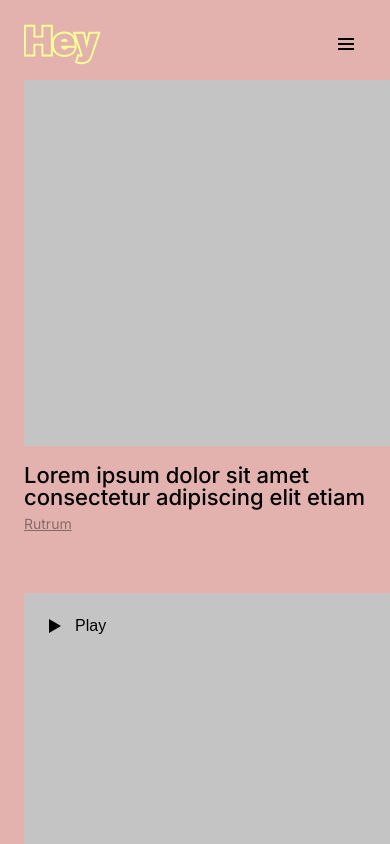
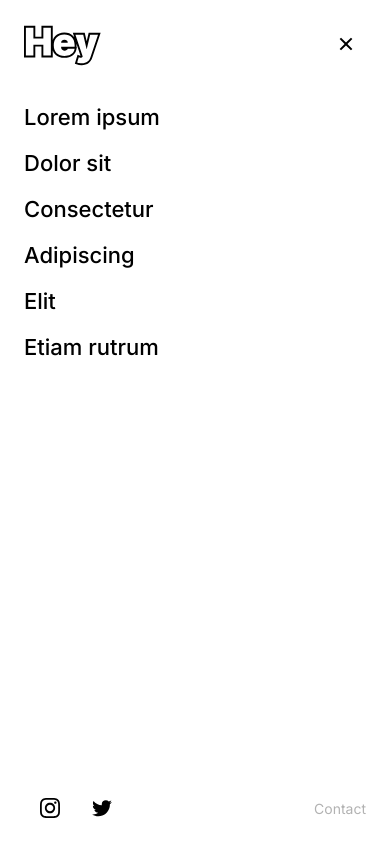
Before and after one commit to FougereBle/cosavostra-template-html, a website: page index.html in a window 390 px wide. Both pictures are taken after a click on the button 346 px from the left and 45 px from the top of the page. Shown: the top 844 px of the page. Drawn offline with Linux system fonts and the light colour scheme.

Commit message:
feat: add mobile menu

```diff
--- /dev/null
+++ b/assets/js/navigation.js
@@ -0,0 +1,5 @@
+document.querySelector('.main-header__burger').addEventListener('click', () => {
+    document.querySelector('.main-header__burger').classList.toggle('main-header__burger--opened');
+    document.querySelector('.main-header__col').classList.toggle('main-header__col--opened');
+    document.querySelector('.main-nav').classList.toggle('main-nav--opened');
+})
--- a/index.html
+++ b/index.html
@@ -16,12 +16,55 @@
   <div class="container">
     <div class="main-header__row">
       <div class="main-header__col main-header__col--left">
-        <img src="assets/img/logo-yellow.svg" alt="Logo" class="main-header__logo" />
+        <img src="assets/img/logo-yellow.svg" alt="Logo" class="main-header__logo main-header__logo--yellow" />
+        <img src="assets/img/logo-black.svg" alt="Logo" class="main-header__logo main-header__logo--black" />
       </div>
       <div class="main-header__col main-header__col--right">
         <button type="button" class="main-header__burger">
-          <img src="assets/img/burger.svg" alt="Menu" class="main-header__burger-icon" />
+          <img src="assets/img/burger.svg" alt="Menu" class="main-header__burger-icon main-header__burger-icon--open" />
+          <img src="assets/img/close.svg" alt="Menu" class="main-header__burger-icon main-header__burger-icon--close" />
         </button>
+      </div>
+    </div>
+    <div class="main-nav">
+      <nav class="main-nav__nav">
+        <ul>
+          <li class="main-nav__nav-item">
+            <a href="#" class="main-nav__nav-link">Lorem ipsum</a>
+          </li>
+          <li class="main-nav__nav-item">
+            <a href="#" class="main-nav__nav-link">Dolor sit</a>
+          </li>
+          <li class="main-nav__nav-item">
+            <a href="#" class="main-nav__nav-link">Consectetur</a>
+          </li>
+          <li class="main-nav__nav-item">
+            <a href="#" class="main-nav__nav-link">Adipiscing</a>
+          </li>
+          <li class="main-nav__nav-item">
+            <a href="#" class="main-nav__nav-link">Elit</a>
+          </li>
+          <li class="main-nav__nav-item">
+            <a href="#" class="main-nav__nav-link">Etiam rutrum</a>
+          </li>
+        </ul>
+      </nav>
+      <div class="main-nav__footer">
+        <div class="main-nav__footer-row">
+          <div class="main-nav__footer-col main-nav__footer-left">
+            <div class="main-nav__socials">
+              <a href="#" class="main-nav__social-link main-nav__social-instagram">
+                <img src="assets/img/instagram.svg" alt="Instagram" class="main-nav__social-icon main-nav__social-icon--instagram" />
+              </a>
+              <a href="#" class="main-nav__social-link main-nav__social-twitter">
+                <img src="assets/img/twitter.svg" alt="Instagram" class="main-nav__social-icon main-nav__social-icon--twitter" />
+              </a>
+            </div>
+          </div>
+          <div class="main-nav__footer-col main-nav__footer-right">
+            <a href="#" class="main-nav__footer-link">Contact</a>
+          </div>
+        </div>
       </div>
     </div>
   </div>
@@ -565,5 +608,7 @@
   </div>
 </footer>
 
+<script src="assets/js/navigation.js"></script>
+
 </body>
 </html>
--- a/src/scss/components/main-header.scss
+++ b/src/scss/components/main-header.scss
@@ -13,8 +13,26 @@
     align-items: center;
   }
 
+  .main-header__col {
+    &.main-header__col--opened {
+      .main-header__logo {
+        &.main-header__logo--yellow {
+          display: none;
+        }
+
+        &.main-header__logo--black {
+          display: block;
+        }
+      }
+    }
+  }
+
   .main-header__logo {
     height: $main-header-logo-height;
+
+    &.main-header__logo--black {
+      display: none;
+    }
   }
 
   .main-header__burger {
@@ -23,9 +41,25 @@
     margin: 0;
     background: none;
 
+    &.main-header__burger--opened {
+      .main-header__burger-icon {
+        &.main-header__burger-icon--open {
+          display: none;
+        }
+
+        &.main-header__burger-icon--close {
+          display: block;
+        }
+      }
+    }
+
     .main-header__burger-icon {
       width: $main-header-burger-icon-size;
       height: $main-header-burger-icon-size;
+
+      &.main-header__burger-icon--close {
+        display: none;
+      }
     }
   }
 }
--- /dev/null
+++ b/src/scss/components/main-nav.scss
@@ -0,0 +1,66 @@
+.main-nav {
+  display: none;
+  width: 100%;
+  margin-top: 40px;
+
+  &::before {
+    content: "";
+    background-color: $white-color;
+    position: fixed;
+    top: 0;
+    right: 0;
+    bottom: 0;
+    left: 0;
+    z-index: -1;
+  }
+
+  &.main-nav--opened {
+    display: block;
+  }
+
+  .main-nav__nav {
+    .main-nav__nav-item {
+      margin-bottom: 24px;
+
+      .main-nav__nav-link {
+        color: $black-color;
+        font-size: $main-nav-link-font-size;
+        font-weight: 500;
+        text-decoration: none;
+      }
+    }
+  }
+
+  .main-nav__footer {
+    position: fixed;
+    right: $padding-small;
+    bottom: $padding-small;
+    left: $padding-small;
+
+    .main-nav__footer-row {
+      display: flex;
+      justify-content: space-between;
+      align-items: center;
+    }
+
+    .main-nav__footer-link {
+      opacity: 0.3;
+      text-decoration: none;
+      color: $black-color;
+    }
+  }
+
+  .main-nav__socials {
+    display: flex;
+    justify-content: center;
+    align-items: center;
+
+    .main-nav__social-link {
+      text-decoration: none;
+    }
+
+    .main-nav__social-icon {
+      margin: 0 16px;
+    }
+  }
+}
--- a/src/scss/index.scss
+++ b/src/scss/index.scss
@@ -2,6 +2,7 @@
 @import "variables/colors";
 @import "variables/typography";
 @import "variables/main-header";
+@import "variables/main-nav";
 @import "variables/post";
 @import "variables/newsletter";
 
@@ -10,6 +11,7 @@
 @import "tools/typography";
 
 @import "components/main-header";
+@import "components/main-nav";
 @import "components/post";
 @import "components/newsletter";
 @import "components/main-footer";
--- /dev/null
+++ b/src/scss/variables/main-nav.scss
@@ -0,0 +1 @@
+$main-nav-link-font-size: 22px;
```
Also changed, not shown: assets/css/index.css, assets/img/close.svg (added), assets/img/logo-black.svg (added), 1 other file.
